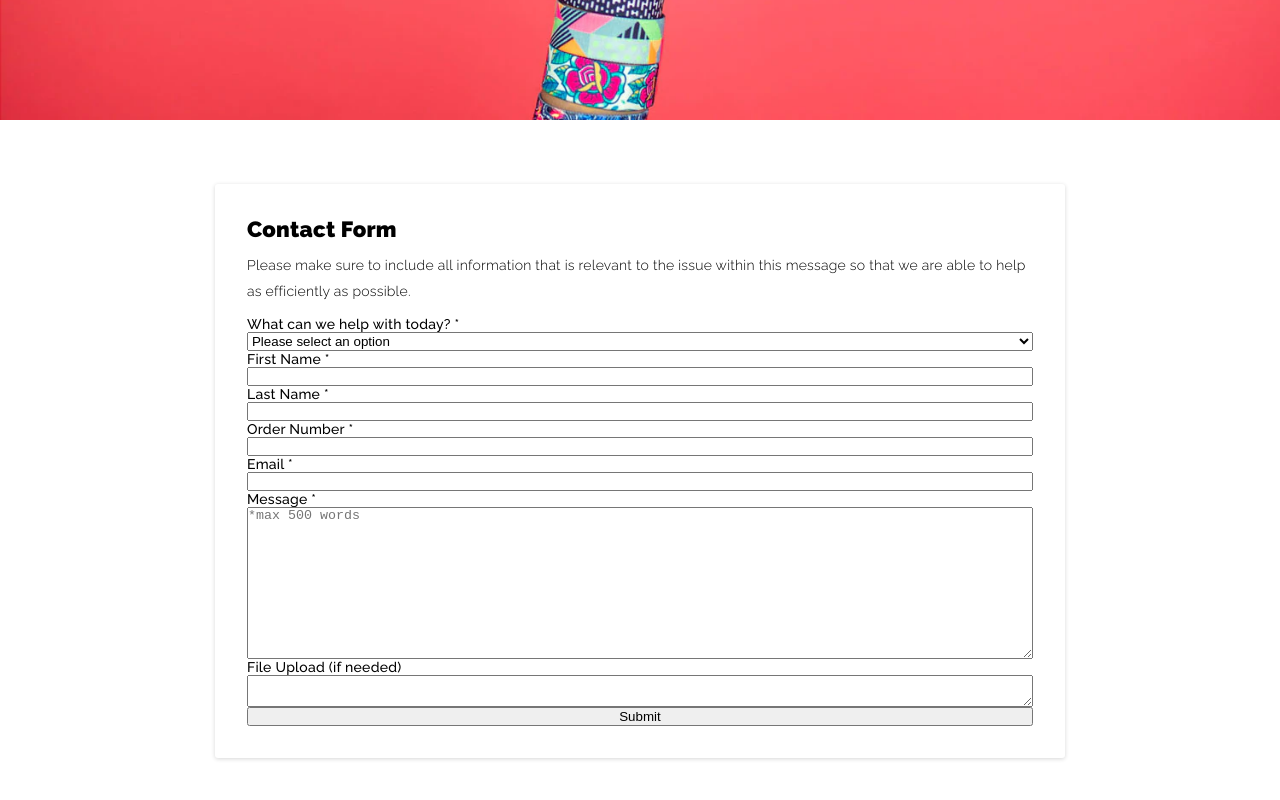
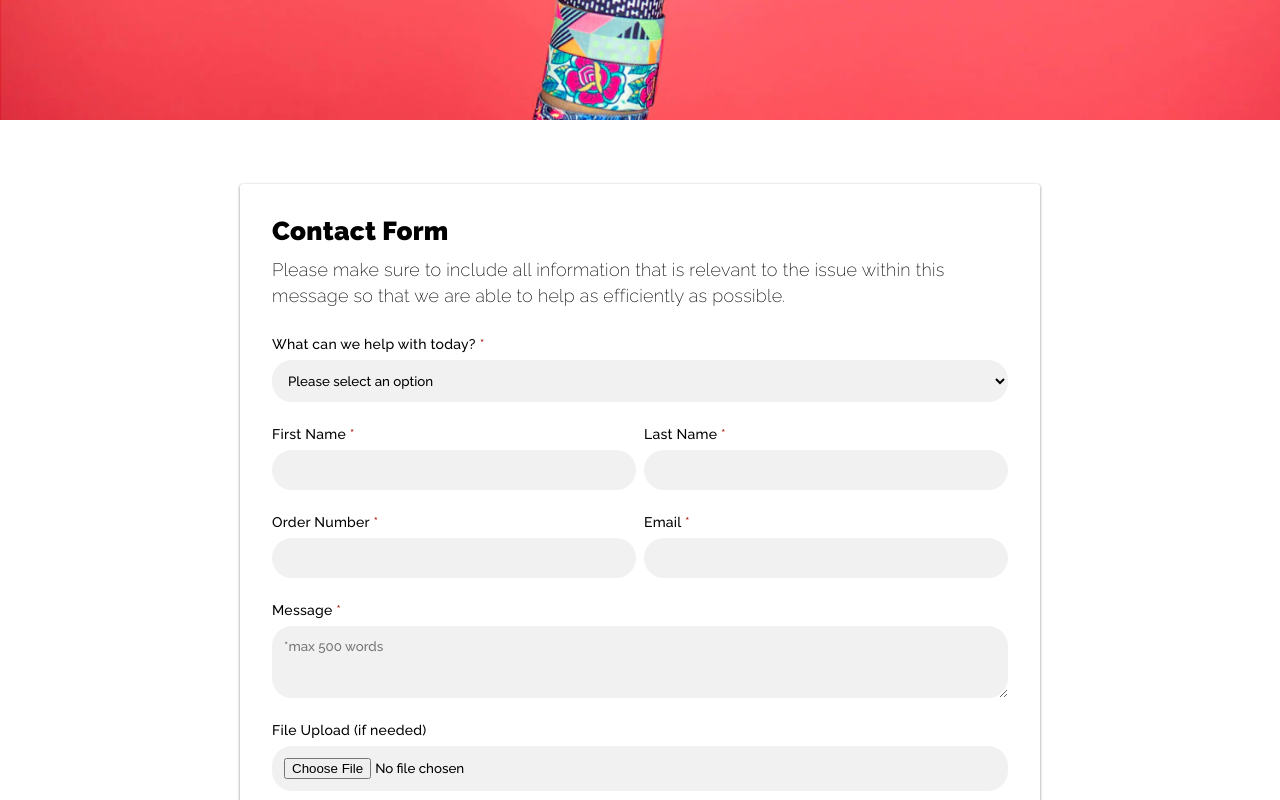
Before and after one commit to spell-landon/zox-faq-skillz, a React (Create React App) app: page / in a window 1280 px wide. Shown: the part 360-1160 px from the top of the page. Built offline with nearby package versions, Linux system fonts and the light colour scheme.

Commit message:
Complete Contact Form

```diff
--- a/src/components/ContactForm/ContactForm.jsx
+++ b/src/components/ContactForm/ContactForm.jsx
@@ -36,6 +36,8 @@ function ContactForm(props) {
             <option value='subscriptionIssue'>Subscription Issue</option>
             <option value='otherIssue'>Other Issue</option>
           </select>
+          <div className={styles.smallerGroup}>
+            <div>
               {/* First Name */}
               <label htmlFor='firstName'>
                 First Name <span>*</span>
@@ -47,6 +49,8 @@ function ContactForm(props) {
                 autoComplete='off'
                 required
               />
+            </div>
+            <div>
               {/* Last Name */}
               <label htmlFor='lastName'>
                 Last Name <span>*</span>
@@ -58,6 +62,8 @@ function ContactForm(props) {
                 autoComplete='off'
                 required
               />
+            </div>
+            <div>
               {/* Order Number */}
               <label htmlFor='orderNumber'>
                 Order Number <span>*</span>
@@ -69,6 +75,8 @@ function ContactForm(props) {
                 autoComplete='off'
                 required
               />
+            </div>
+            <div>
               {/* Email */}
               <label htmlFor='email'>
                 Email <span>*</span>
@@ -80,6 +88,8 @@ function ContactForm(props) {
                 autoComplete='off'
                 required
               />
+            </div>
+          </div>
           {/* Message */}
           <label htmlFor='message'>
             Message <span>*</span>
@@ -91,11 +101,11 @@ function ContactForm(props) {
             required
             placeholder='*max 500 words'
             cols='10'
-            rows='10'
+            rows='3'
           />
           {/* File Upload */}
           <label htmlFor='fileUpload'>File Upload (if needed)</label>
-          <textarea
+          <input
             type='file'
             id='fileUpload'
             name='fileUpload'
--- a/src/components/ContactForm/ContactForm.module.css
+++ b/src/components/ContactForm/ContactForm.module.css
@@ -1,7 +1,7 @@
 /* Contact Container */
 .contactFormContainer {
   padding: 4rem 0;
-  width: 93%;
+  width: 92%;
   margin: 0 auto;
 }
 /* Contact Box */
@@ -10,31 +10,83 @@
   margin: 0 auto;
   height: fit-content;
   width: 100%;
-  max-width: 850px;
+  max-width: 800px;
   border-radius: 3px;
-  box-shadow: rgba(0, 0, 0, 0.16) 0px 1px 4px;
+  box-shadow: rgba(0, 0, 0, 0.5) 0px 1px 3px;
 }
 /* Contact Box Title */
 .contactBox h5 {
   font-weight: 900;
-  font-size: 22px;
+  font-size: 26px;
 }
 /* Contact Box Paragraph */
-.contactBox p {
-  font-size: 14px;
-  font-weight: 300;
+.contactBox > p {
+  font-size: 18px;
+  font-weight: 200;
   padding: 0.7rem 0;
   line-height: 1.6rem;
 }
-
 /* ----- FORM ----- */
 .contactBox form {
   display: flex;
   flex-direction: column;
+  padding: 1rem 0;
+  font-family: 'Raleway', sans-serif;
 }
-
 /* Form Labels */
 .contactBox label {
   font-size: 14px;
   font-weight: 500;
 }
+/* Form Label Span */
+.contactBox label span {
+  color: #b12418;
+}
+/* Form Inputs */
+.contactBox form select,
+.contactBox form input,
+.contactBox form textarea {
+  font-family: 'Raleway', sans-serif;
+  font-weight: 500;
+  border: none;
+  margin: 0.5rem 0;
+  margin-bottom: 1.5rem;
+  padding: 0.75rem;
+  border-radius: 20px;
+  background-color: #f1f1f1;
+}
+/* First, Last, Order #, Email */
+.smallerGroup {
+  display: grid;
+  grid-template-columns: 1fr 1fr;
+  grid-column-gap: 0.5rem;
+}
+.smallerGroup div {
+  display: flex;
+  flex-direction: column;
+}
+/* Submit Button */
+.contactBox form button {
+  background-color: rgba(100, 207, 190, 100%);
+  border: none;
+  width: fit-content;
+  padding: 0.75rem 2rem;
+  border-radius: 30px;
+  margin: 0 auto;
+  margin-top: 1rem;
+  margin-bottom: -1rem;
+}
+
+@media (max-width: 769px) {
+  .contactFormContainer {
+    padding: 4rem 0;
+    padding-bottom: 2rem;
+  }
+  .contactBox {
+    padding: 1rem 1rem;
+  }
+  .smallerGroup {
+    display: flex;
+    flex-direction: column;
+  }
+}
```
Lines whose indentation alone changed are shown as unchanged.
